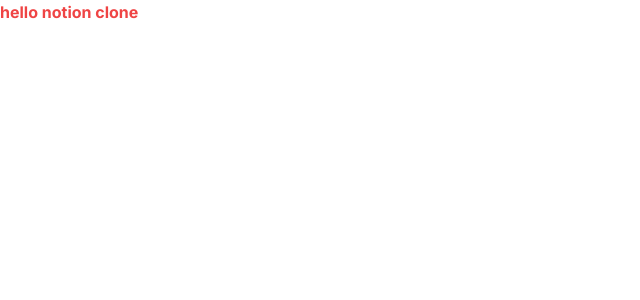
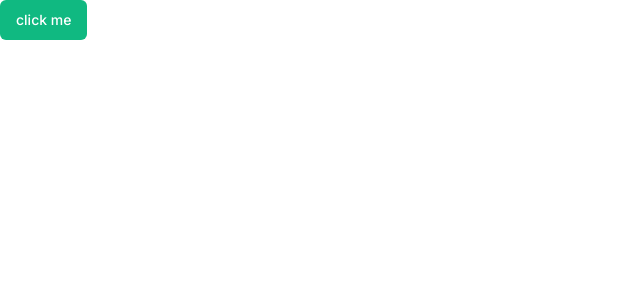
Before and after one commit to yussak/notion-clone, a Next.js app: page / in a window 1280 px wide. Shown: the top 300 px of the page, without its empty margins (0-640 px from the left). Built offline with nearby package versions, Linux system fonts and the light colour scheme.

Commit message:
add button

```diff
--- a/app/page.tsx
+++ b/app/page.tsx
@@ -1,7 +1,9 @@
-import Image from 'next/image'
+import { Button } from '@/components/ui/button'
 
 export default function Home() {
   return (
-    <p className="text-red-500 font-bold">hello notion clone</p>
+    <div>
+      <Button className="bg-emerald-500 text-white">click me</Button>
+    </div>
   )
 }
--- a/components/ui/button.tsx
+++ b/components/ui/button.tsx
@@ -18,6 +18,7 @@ const buttonVariants = cva(
           "bg-secondary text-secondary-foreground hover:bg-secondary/80",
         ghost: "hover:bg-accent hover:text-accent-foreground",
         link: "text-primary underline-offset-4 hover:underline",
+        purple:"text-white bg-indigo-500"
       },
       size: {
         default: "h-10 px-4 py-2",
```
